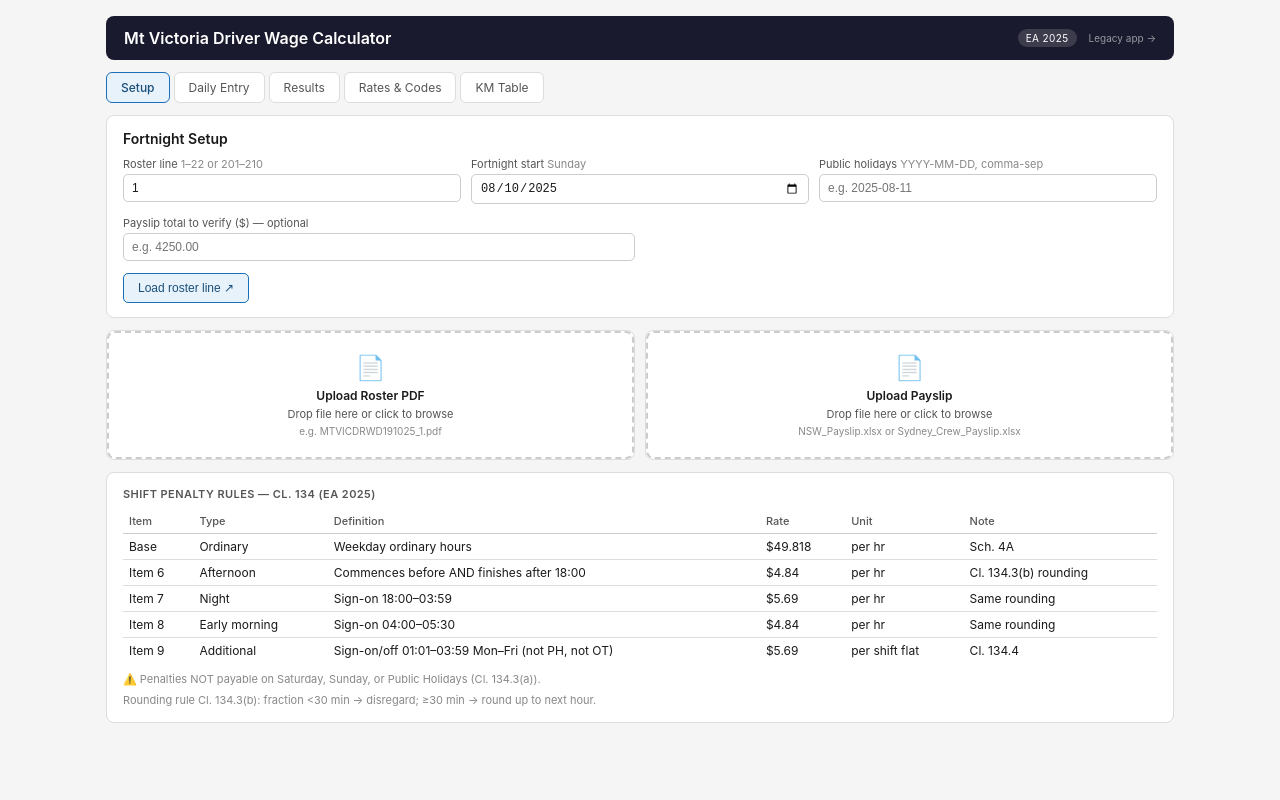
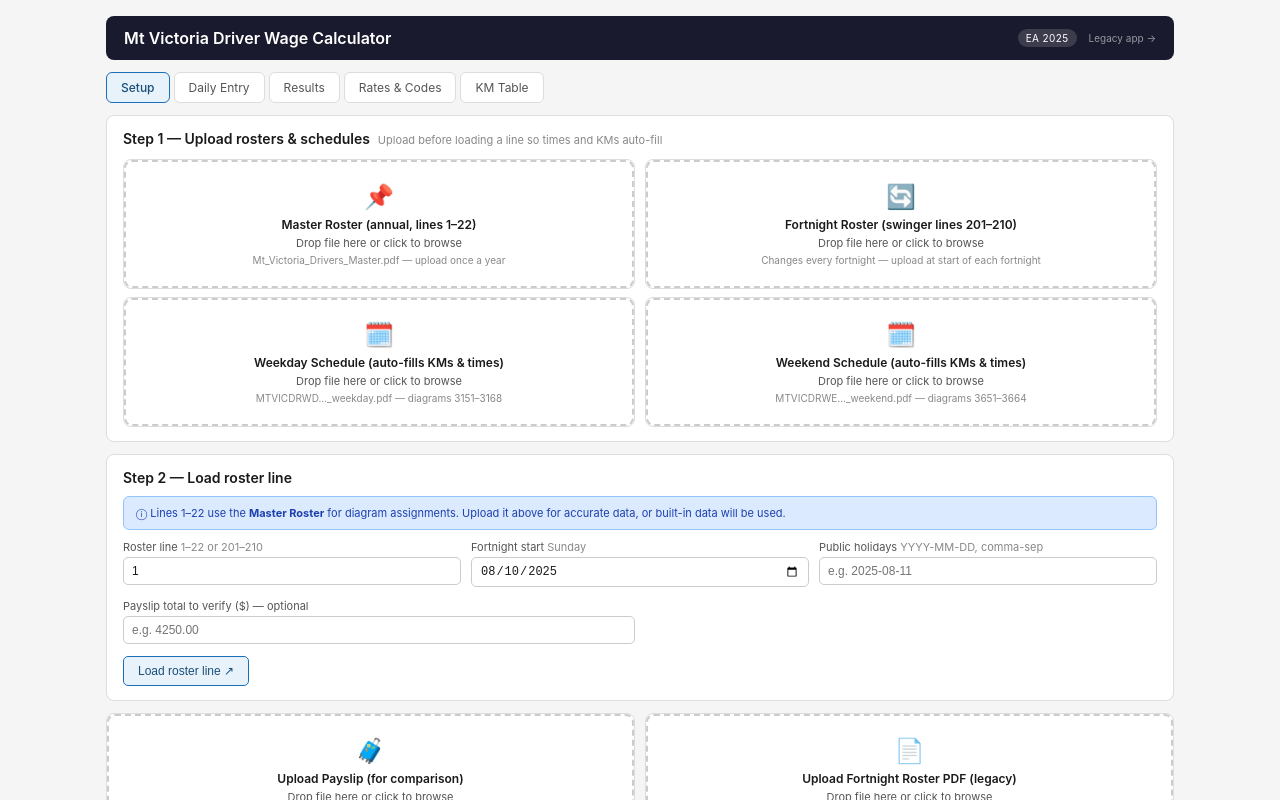
Before and after one commit to Prahlad91/Mt-Victoria-Driver-Wage-Calculator, a React (Vite) app in the folder frontend/: page / in a window 1280 px wide. Shown: the top 800 px of the page. Built offline with nearby package versions, Linux system fonts and the light colour scheme.

Commit message:
feat(roster): update SetupTab — 4 new upload cards, roster source indicator, swinger line notice

```diff
--- a/frontend/src/components/SetupTab.tsx
+++ b/frontend/src/components/SetupTab.tsx
@@ -1,10 +1,11 @@
 import { useState, useRef } from 'react'
 import { useFortnightContext } from '../context/FortnightContext'
 import { parseDate } from '../utils/dateUtils'
+import type { SimpleUploadState } from '../types'
 
 const DW = ['Sun','Mon','Tue','Wed','Thu','Fri','Sat']
 
-export default function SetupTab({ onLoaded }: { onLoaded:()=>void }) {
+export default function SetupTab({ onLoaded }: { onLoaded: () => void }) {
   const ctx = useFortnightContext()
   const [lineInput, setLine] = useState('1')
   const [dateInput, setDate] = useState('2025-08-10')
@@ -16,56 +17,138 @@ export default function SetupTab({ onLoaded }: { onLoaded:()=>void }) {
 
   function handleLoad() {
     const line = parseInt(lineInput)
-    if (isNaN(line)||line<1){setErr('Enter a valid line number (1–22 or 201–210)');return}
-    const phs   = phInput.split(',').map(s=>s.trim()).filter(Boolean)
+    if (isNaN(line) || line < 1) { setErr('Enter a valid line number (1–22 or 201–210)'); return }
+    const phs   = phInput.split(',').map(s => s.trim()).filter(Boolean)
     const psVal = parseFloat(psInput)
-    ctx.loadLine(line, dateInput, phs, isNaN(psVal)?null:psVal)
+    ctx.loadLine(line, dateInput, phs, isNaN(psVal) ? null : psVal)
     setErr('')
     onLoaded()
   }
 
+  // Source indicator
+  const srcBadge = !ctx.fnLoaded ? null
+    : ctx.rosterSource === 'master'    ? <span className="badge" style={{background:'var(--green-bg)',color:'var(--green-text)',border:'1px solid #8fcca8',marginLeft:8}}>✓ Master roster</span>
+    : ctx.rosterSource === 'fortnight' ? <span className="badge" style={{background:'var(--blue-bg)',color:'var(--blue-text)',border:'1px solid #93c5fd',marginLeft:8}}>✓ Fortnight roster</span>
+    : <span className="badge badge-off" style={{marginLeft:8}}>Built-in data</span>
+
+  // Swinger note
+  const isSwingerLine = parseInt(lineInput) >= 201
+
   return (
     <>
+      {/* ── Roster uploads (do these first) ──────────────────────────────── */}
       <div className="card">
-        <h2>Fortnight Setup</h2>
+        <h2>Step 1 — Upload rosters &amp; schedules
+          <span className="note" style={{fontWeight:400,marginLeft:8,textTransform:'none',letterSpacing:0}}>Upload before loading a line so times and KMs auto-fill</span>
+        </h2>
+        <div className="g2" style={{marginBottom:8}}>
+          <UploadCard
+            title="Master Roster (annual, lines 1–22)"
+            hint="Mt_Victoria_Drivers_Master.pdf — upload once a year"
+            icon="📌"
+            state={ctx.masterRosterUpload}
+            onFile={ctx.uploadMasterRoster}
+            successMsg={ctx.masterRosterUpload.result
+              ? `${Object.keys(ctx.masterRosterUpload.result.lines).length} lines · ${ctx.masterRosterUpload.result.fn_start ?? ''}`
+              : ''}
+          />
+          <UploadCard
+            title="Fortnight Roster (swinger lines 201–210)"
+            hint="Changes every fortnight — upload at start of each fortnight"
+            icon="🔄"
+            state={ctx.fnRosterUpload}
+            onFile={ctx.uploadFnRoster}
+            successMsg={ctx.fnRosterUpload.result
+              ? `${Object.keys(ctx.fnRosterUpload.result.lines).length} lines · ${ctx.fnRosterUpload.result.fn_start ?? ''} – ${ctx.fnRosterUpload.result.fn_end ?? ''}`
+              : ''}
+          />
+        </div>
+        <div className="g2">
+          <UploadCard
+            title="Weekday Schedule (auto-fills KMs &amp; times)"
+            hint="MTVICDRWD…_weekday.pdf — diagrams 3151–3168"
+            icon="🗓️"
+            state={ctx.weekdayScheduleUpload}
+            onFile={ctx.uploadWeekdaySchedule}
+            successMsg={ctx.weekdayScheduleUpload.result
+              ? `${Object.keys(ctx.weekdayScheduleUpload.result.diagrams).length} diagrams loaded`
+              : ''}
+          />
+          <UploadCard
+            title="Weekend Schedule (auto-fills KMs &amp; times)"
+            hint="MTVICDRWE…_weekend.pdf — diagrams 3651–3664"
+            icon="🗓️"
+            state={ctx.weekendScheduleUpload}
+            onFile={ctx.uploadWeekendSchedule}
+            successMsg={ctx.weekendScheduleUpload.result
+              ? `${Object.keys(ctx.weekendScheduleUpload.result.diagrams).length} diagrams loaded`
+              : ''}
+          />
+        </div>
+      </div>
+
+      {/* ── Fortnight setup ─────────────────────────────────────────────── */}
+      <div className="card">
+        <h2>Step 2 — Load roster line {srcBadge}</h2>
+
+        {isSwingerLine && (
+          <div className="alert alert-info" style={{marginBottom:10,fontSize:11}}>
+            ⓘ Line {lineInput || '201+'} is a <strong>swinger line</strong>. Diagram assignments will be taken from the
+            {ctx.fnRosterUpload.status === 'success' ? <strong> Fortnight Roster</strong> : ' Fortnight Roster (not yet uploaded)'}
+            {ctx.masterRosterUpload.status === 'success' && ctx.fnRosterUpload.status !== 'success' && ' — falling back to Master Roster'}.
+          </div>
+        )}
+        {!isSwingerLine && (
+          <div className="alert alert-info" style={{marginBottom:10,fontSize:11}}>
+            ⓘ Lines 1–22 use the <strong>Master Roster</strong> for diagram assignments.
+            {ctx.masterRosterUpload.status !== 'success' && ' Upload it above for accurate data, or built-in data will be used.'}
+          </div>
+        )}
+
         <div className="g3" style={{marginBottom:12}}>
           <div>
             <label>Roster line <span style={{color:'var(--text3)'}}>1–22 or 201–210</span></label>
-            <input type="number" min="1" max="210" value={lineInput} onChange={e=>setLine(e.target.value)} />
+            <input type="number" min="1" max="210" value={lineInput} onChange={e => setLine(e.target.value)} />
             {err && <p style={{color:'var(--red-text)',fontSize:11,marginTop:3}}>{err}</p>}
           </div>
           <div>
             <label>Fortnight start <span style={{color:'var(--text3)'}}>Sunday</span></label>
-            <input type="date" value={dateInput} onChange={e=>setDate(e.target.value)} />
+            <input type="date" value={dateInput} onChange={e => setDate(e.target.value)} />
           </div>
           <div>
             <label>Public holidays <span style={{color:'var(--text3)'}}>YYYY-MM-DD, comma-sep</span></label>
-            <input type="text" placeholder="e.g. 2025-08-11" value={phInput} onChange={e=>setPH(e.target.value)} />
+            <input type="text" placeholder="e.g. 2025-08-11" value={phInput} onChange={e => setPH(e.target.value)} />
           </div>
         </div>
         <div className="g2" style={{marginBottom:12}}>
           <div>
             <label>Payslip total to verify ($) — optional</label>
-            <input type="number" step="0.01" placeholder="e.g. 4250.00" value={psInput} onChange={e=>setPS(e.target.value)} />
+            <input type="number" step="0.01" placeholder="e.g. 4250.00" value={psInput} onChange={e => setPS(e.target.value)} />
           </div>
         </div>
         <button className="btn-primary" onClick={handleLoad}>Load roster line ↗</button>
 
-        {ctx.fnLoaded && ctx.days.length>0 && (
+        {ctx.fnLoaded && ctx.days.length > 0 && (
           <>
             <div className="line-preview">
-              <strong>Line {ctx.rosterLine} loaded.</strong>{' '}
-              {ctx.days[0].date} – {ctx.days[13].date}{' · '}
-              {ctx.days.filter(d=>d.diag!=='OFF'&&d.diag!=='ADO').length} work days{' · '}
-              {ctx.days.filter(d=>d.diag==='ADO').length} ADO{' · '}
-              <span style={{color:ctx.fnType==='short'?'var(--amber-text)':'var(--blue-text)',fontWeight:600}}>
-                {ctx.fnType==='short'?'⚡ SHORT fortnight — ADO paid out':'📋 LONG fortnight — ADO accruing'}
+              <strong>Line {ctx.rosterLine} loaded</strong>
+              {srcBadge}
+              {' · '}{ctx.days[0].date} – {ctx.days[13].date}
+              {' · '}{ctx.days.filter(d => d.diag !== 'OFF' && d.diag !== 'ADO').length} work days
+              {' · '}{ctx.days.filter(d => d.diag === 'ADO').length} ADO
+              {' · '}
+              <span style={{color: ctx.fnType === 'short' ? 'var(--amber-text)' : 'var(--blue-text)', fontWeight: 600}}>
+                {ctx.fnType === 'short' ? '⚡ SHORT fortnight — ADO paid out' : '📋 LONG fortnight — ADO accruing'}
               </span>
+              {ctx.weekdayScheduleUpload.status === 'success' || ctx.weekendScheduleUpload.status === 'success'
+                ? <span style={{color:'var(--green-text)',marginLeft:8,fontSize:11}}>✓ KMs auto-filled from schedule</span>
+                : null
+              }
             </div>
             <div className="fn-chips">
-              {ctx.days.map((d,i)=>{
-                const cls=d.diag==='ADO'?'ado':d.diag!=='OFF'?'work':''
-                const dd=parseDate(d.date)
+              {ctx.days.map((d, i) => {
+                const cls = d.diag === 'ADO' ? 'ado' : d.diag !== 'OFF' ? 'work' : ''
+                const dd = parseDate(d.date)
                 return <span key={i} className={`fn-chip ${cls}`}>{DW[dd.getDay()]} {d.date.slice(5)} {d.diag}</span>
               })}
             </div>
@@ -73,31 +156,38 @@ export default function SetupTab({ onLoaded }: { onLoaded:()=>void }) {
         )}
       </div>
 
+      {/* ── Payslip upload ───────────────────────────────────────────────── */}
       <div className="g2">
         <UploadCard
-          title="Upload Roster PDF"
-          hint="e.g. MTVICDRWD191025_1.pdf"
-          status={ctx.rosterUpload.status}
-          error={ctx.rosterUpload.error}
-          applied={ctx.rosterUpload.applied}
-          warnings={ctx.rosterUpload.result?.warnings||[]}
-          onFile={f=>ctx.uploadRoster(f)}
-          fileRef={rRef} accept=".pdf"
-          successMsg={ctx.rosterUpload.result?`Parsed ${ctx.rosterUpload.result.parsed_days.length} days from ${ctx.rosterUpload.result.source_file}`:''}
-          extraAction={ctx.rosterUpload.status==='success'&&!ctx.rosterUpload.applied&&ctx.fnLoaded?{label:'Apply to daily entry →',onClick:ctx.applyUploadedRoster}:undefined}
+          title="Upload Payslip (for comparison)"
+          hint="NSW_Payslip.xlsx or Sydney_Crew_Payslip.xlsx — compare actual vs calculated"
+          icon="🧳"
+          state={ctx.payslipUpload}
+          onFile={ctx.uploadPayslip}
+          successMsg={ctx.payslipUpload.result
+            ? `${ctx.payslipUpload.result.line_items.length} line items · Total $${ctx.payslipUpload.result.total_gross.toFixed(2)}`
+            : ''}
+          fileRef={pRef}
+          accept=".xlsx,.pdf"
         />
         <UploadCard
-          title="Upload Payslip"
-          hint="NSW_Payslip.xlsx or Sydney_Crew_Payslip.xlsx"
-          status={ctx.payslipUpload.status}
-          error={ctx.payslipUpload.error}
-          warnings={ctx.payslipUpload.result?.warnings||[]}
-          onFile={f=>ctx.uploadPayslip(f)}
-          fileRef={pRef} accept=".xlsx,.pdf"
-          successMsg={ctx.payslipUpload.result?`${ctx.payslipUpload.result.line_items.length} line items · Total $${ctx.payslipUpload.result.total_gross.toFixed(2)}`:''}
+          title="Upload Fortnight Roster PDF (legacy)"
+          hint="Sign-on / sign-off only — older PDF format; use ZIP format above for full data"
+          icon="📄"
+          state={ctx.rosterUpload}
+          onFile={ctx.uploadRoster}
+          successMsg={ctx.rosterUpload.result
+            ? `Parsed ${ctx.rosterUpload.result.parsed_days.length} days from ${ctx.rosterUpload.result.source_file}`
+            : ''}
+          extraAction={ctx.rosterUpload.status === 'success' && !ctx.rosterUpload.applied && ctx.fnLoaded
+            ? { label: 'Apply to daily entry →', onClick: ctx.applyUploadedRoster } : undefined}
+          fileRef={rRef}
+          accept=".pdf"
+          applied={ctx.rosterUpload.applied}
         />
       </div>
 
+      {/* ── Penalty reference ───────────────────────────────────────────────── */}
       <div className="card">
         <h3>Shift Penalty Rules — Cl. 134 (EA 2025)</h3>
         <table>
@@ -117,37 +207,64 @@ export default function SetupTab({ onLoaded }: { onLoaded:()=>void }) {
   )
 }
 
+// ── UploadCard component ───────────────────────────────────────────────────────────
+
 interface UploadCardProps {
-  title:string; hint:string
-  status:'idle'|'uploading'|'success'|'error'
-  error:string|null; applied?:boolean; warnings:string[]
-  onFile:(f:File)=>void; fileRef:React.RefObject<HTMLInputElement>; accept:string
-  successMsg:string; extraAction?:{label:string;onClick:()=>void}
+  title: string
+  hint: string
+  icon?: string
+  state: SimpleUploadState<any>
+  onFile: (f: File) => void
+  successMsg: string
+  fileRef?: React.RefObject<HTMLInputElement>
+  accept?: string
+  extraAction?: { label: string; onClick: () => void }
+  applied?: boolean
 }
 
-function UploadCard({title,hint,status,error,applied,warnings,onFile,fileRef,accept,successMsg,extraAction}:UploadCardProps) {
-  const [drag,setDrag] = useState(false)
-  const cardCls = `upload-card${drag?' drag-over':''}${status==='success'?' success':''}${status==='error'?' error':''}`
+function UploadCard({ title, hint, icon = '📄', state, onFile, successMsg, fileRef, accept = '*', extraAction, applied }: UploadCardProps) {
+  const [drag, setDrag] = useState(false)
+  const localRef = useRef<HTMLInputElement>(null)
+  const ref = fileRef || localRef
+  const { status, error } = state
+  const cardCls = `upload-card${drag ? ' drag-over' : ''}${status === 'success' ? ' success' : ''}${status === 'error' ? ' error' : ''}`
   return (
-    <div className="card" style={{padding:0}}>
-      <div className={cardCls}
-        onDragOver={e=>{e.preventDefault();setDrag(true)}} onDragLeave={()=>setDrag(false)}
-        onDrop={e=>{e.preventDefault();setDrag(false);const f=e.dataTransfer.files[0];if(f)onFile(f)}}
-        onClick={()=>fileRef.current?.click()}
+    <div className="card" style={{padding: 0, marginBottom: 0}}>
+      <div
+        className={cardCls}
+        onDragOver={e => { e.preventDefault(); setDrag(true) }}
+        onDragLeave={() => setDrag(false)}
+        onDrop={e => { e.preventDefault(); setDrag(false); const f = e.dataTransfer.files[0]; if (f) onFile(f) }}
+        onClick={() => ref.current?.click()}
       >
-        <div className="upload-icon">{status==='uploading'?'⏳':status==='success'?'✅':status==='error'?'❌':'📄'}</div>
-        <div style={{fontWeight:600,fontSize:12,marginBottom:4}}>{title}</div>
-        {status==='idle'&&<><div style={{fontSize:11,color:'var(--text2)'}}>Drop file here or click to browse</div><div style={{fontSize:10,color:'var(--text3)',marginTop:4}}>{hint}</div></>}
-        {status==='uploading'&&<div style={{fontSize:11,color:'var(--text2)'}}>Parsing...</div>}
-        {status==='success'&&<div style={{fontSize:11,color:'var(--green-text)'}}>{successMsg}</div>}
-        {status==='error'&&<div style={{fontSize:11,color:'var(--red-text)'}}>{error}</div>}
-        <input ref={fileRef} type="file" accept={accept} style={{display:'none'}}
-          onChange={e=>{const f=e.target.files?.[0];if(f)onFile(f);e.target.value=''}}
-          onClick={e=>e.stopPropagation()} />
+        <div className="upload-icon">{status === 'uploading' ? '⏳' : status === 'success' ? '✅' : status === 'error' ? '❌' : icon}</div>
+        <div style={{fontWeight: 600, fontSize: 12, marginBottom: 4}}>{title}</div>
+        {status === 'idle'      && <div style={{fontSize: 11, color: 'var(--text2)'}}>Drop file here or click to browse</div>}
+        {status === 'idle'      && <div style={{fontSize: 10, color: 'var(--text3)', marginTop: 4}}>{hint}</div>}
+        {status === 'uploading' && <div style={{fontSize: 11, color: 'var(--text2)'}}>Parsing…</div>}
+        {status === 'success'   && <div style={{fontSize: 11, color: 'var(--green-text)'}}>{successMsg}</div>}
+        {status === 'error'     && <div style={{fontSize: 11, color: 'var(--red-text)'}}>{error}</div>}
+        <input ref={ref} type="file" accept={accept} style={{display: 'none'}}
+          onChange={e => { const f = e.target.files?.[0]; if (f) onFile(f); e.target.value = '' }}
+          onClick={e => e.stopPropagation()} />
       </div>
-      {warnings.length>0&&<div style={{padding:'8px 12px'}}>{warnings.map((w,i)=><p key={i} className="note" style={{color:'var(--amber-text)'}}>⚠ {w}</p>)}</div>}
-      {extraAction&&!applied&&<div style={{padding:'0 12px 12px'}}><button className="btn-primary btn-sm" onClick={e=>{e.stopPropagation();extraAction.onClick()}}>{extraAction.label}</button></div>}
-      {applied&&<div style={{padding:'0 12px 12px'}}><span style={{fontSize:11,padding:'3px 8px',borderRadius:4,background:'var(--green-bg)',color:'var(--green-text)',display:'inline-block'}}>✓ Applied to daily entry</span></div>}
+      {state.result && (state.result as any).warnings?.length > 0 && (
+        <div style={{padding: '6px 12px'}}>
+          {(state.result as any).warnings.map((w: string, i: number) => (
+            <p key={i} className="note" style={{color: 'var(--amber-text)'}}>⚠ {w}</p>
+          ))}
+        </div>
+      )}
+      {extraAction && !applied && (
+        <div style={{padding: '0 12px 10px'}}>
+          <button className="btn-primary btn-sm" onClick={e => { e.stopPropagation(); extraAction.onClick() }}>{extraAction.label}</button>
+        </div>
+      )}
+      {applied && (
+        <div style={{padding: '0 12px 10px'}}>
+          <span style={{fontSize: 11, padding: '3px 8px', borderRadius: 4, background: 'var(--green-bg)', color: 'var(--green-text)', display: 'inline-block'}}>✓ Applied to daily entry</span>
+        </div>
+      )}
     </div>
   )
 }
```
